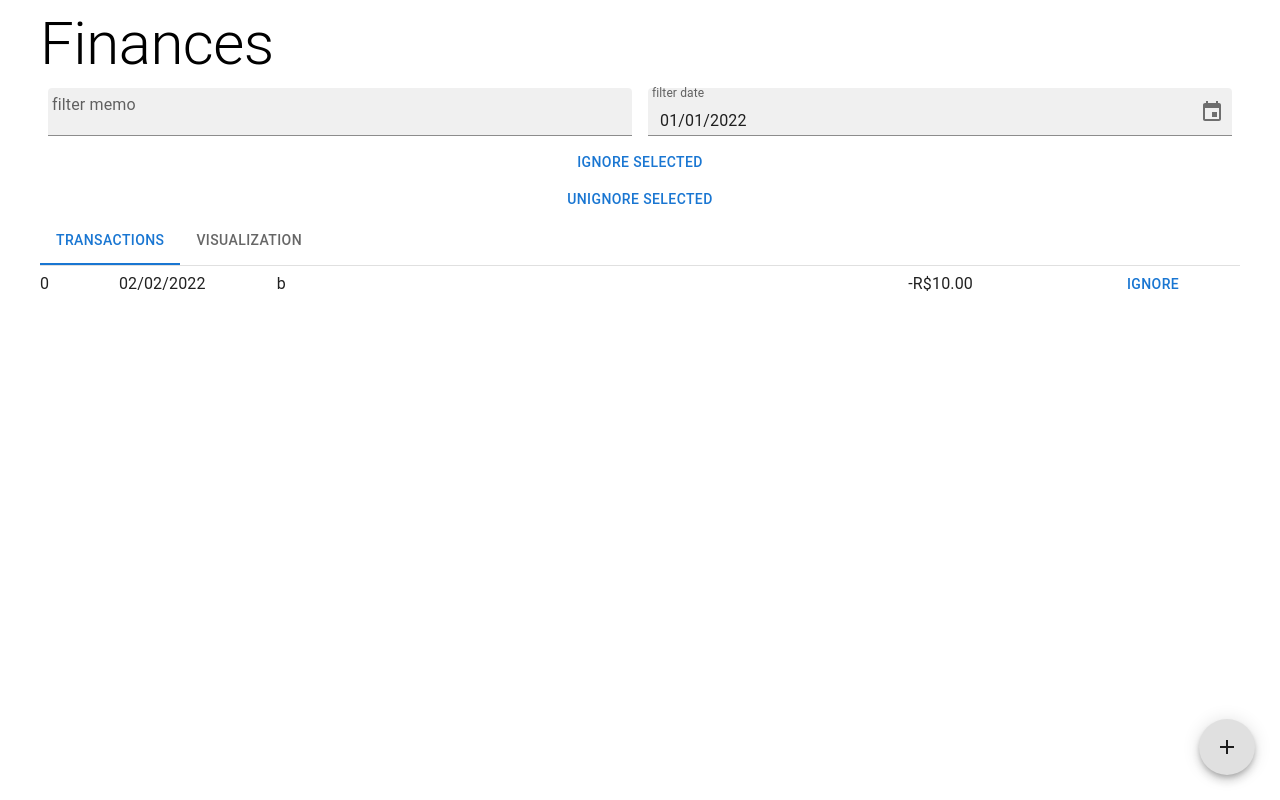
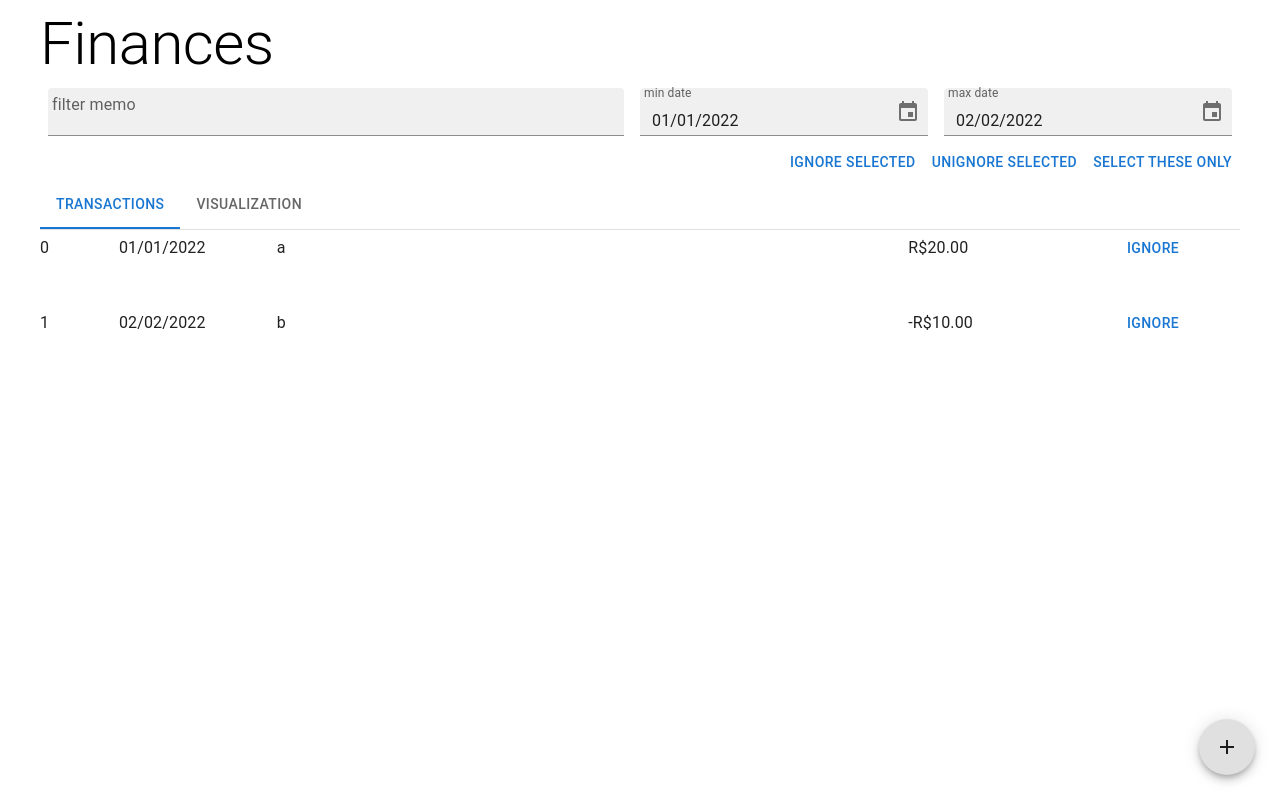
Before and after one commit to luism6n/finances-app, a React (Create React App) app: page / in a window 1280 px wide. Built offline with nearby package versions, Linux system fonts and the light colour scheme.

Commit message:
add max date filter

```diff
--- a/src/App.js
+++ b/src/App.js
@@ -21,14 +21,18 @@ function App() {
     setUnfiltered,
     setOpenFiles,
   } = useTransactions();
-  const [filterDate, setFilterDate] = useState(
+  const [filterMinDate, setFilterMinDate] = useState(
     d3.min(unfiltered, (t) => t.date)
+  );
+  const [filterMaxDate, setFilterMaxDate] = useState(
+    d3.max(unfiltered, (t) => t.date)
   );
 
   function filter(transactions) {
     const filtered = transactions
       .filter((t) => t.memo.toLowerCase().includes(filterMemo))
-      .filter((t) => t.date > filterDate);
+      .filter((t) => t.date >= filterMinDate)
+      .filter((t) => t.date <= filterMaxDate);
 
     return filtered;
   }
@@ -43,6 +47,11 @@ function App() {
     unignore(filtered);
   }
 
+  function selectOnly() {
+    ignore(unfiltered);
+    unignore(filtered);
+  }
+
   return (
     <Stack
       sx={{ margin: "auto", height: "98vh", padding: "1vh", maxWidth: 1200 }}
@@ -51,7 +60,7 @@ function App() {
 
       <Stack sx={{ flexDirection: "row" }}>
         <TextField
-          sx={{ flex: 1, p: 1 }}
+          sx={{ flex: 2, p: 1 }}
           variant="filled"
           size="small"
           value={filterMemo}
@@ -60,10 +69,24 @@ function App() {
         />
         <LocalizationProvider dateAdapter={AdapterDateFns}>
           <DesktopDatePicker
-            label="filter date"
+            label="min date"
             inputFormat="dd/MM/yyyy"
-            value={filterDate}
-            onChange={(d) => setFilterDate(moment(d))}
+            value={filterMinDate}
+            onChange={(d) => setFilterMinDate(moment(d))}
+            renderInput={(params) => (
+              <TextField
+                sx={{ flex: 1, p: 1 }}
+                variant="filled"
+                size="small"
+                {...params}
+              />
+            )}
+          />
+          <DesktopDatePicker
+            label="max date"
+            inputFormat="dd/MM/yyyy"
+            value={filterMaxDate}
+            onChange={(d) => setFilterMaxDate(moment(d))}
             renderInput={(params) => (
               <TextField
                 sx={{ flex: 1, p: 1 }}
@@ -75,8 +98,11 @@ function App() {
           />
         </LocalizationProvider>
       </Stack>
-      <Button onClick={ignoreSelected}>Ignore selected</Button>
-      <Button onClick={unignoreSelected}>Unignore selected</Button>
+      <Stack sx={{ flexDirection: "row", justifyContent: "right" }}>
+        <Button onClick={ignoreSelected}>Ignore selected</Button>
+        <Button onClick={unignoreSelected}>Unignore selected</Button>
+        <Button onClick={selectOnly}>Select these only</Button>
+      </Stack>
       <TabContext value={tab}>
         <Box sx={{ borderBottom: 1, borderColor: "divider" }}>
           <TabList
```
